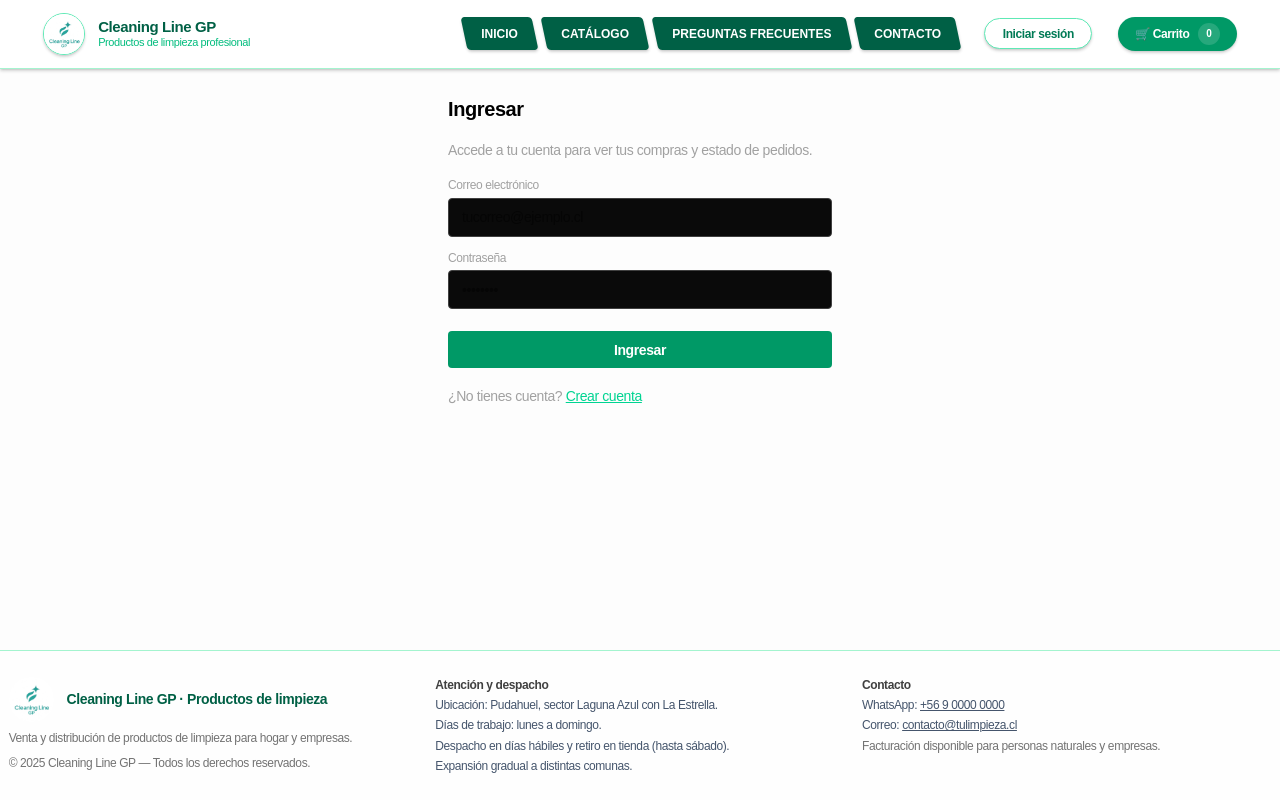
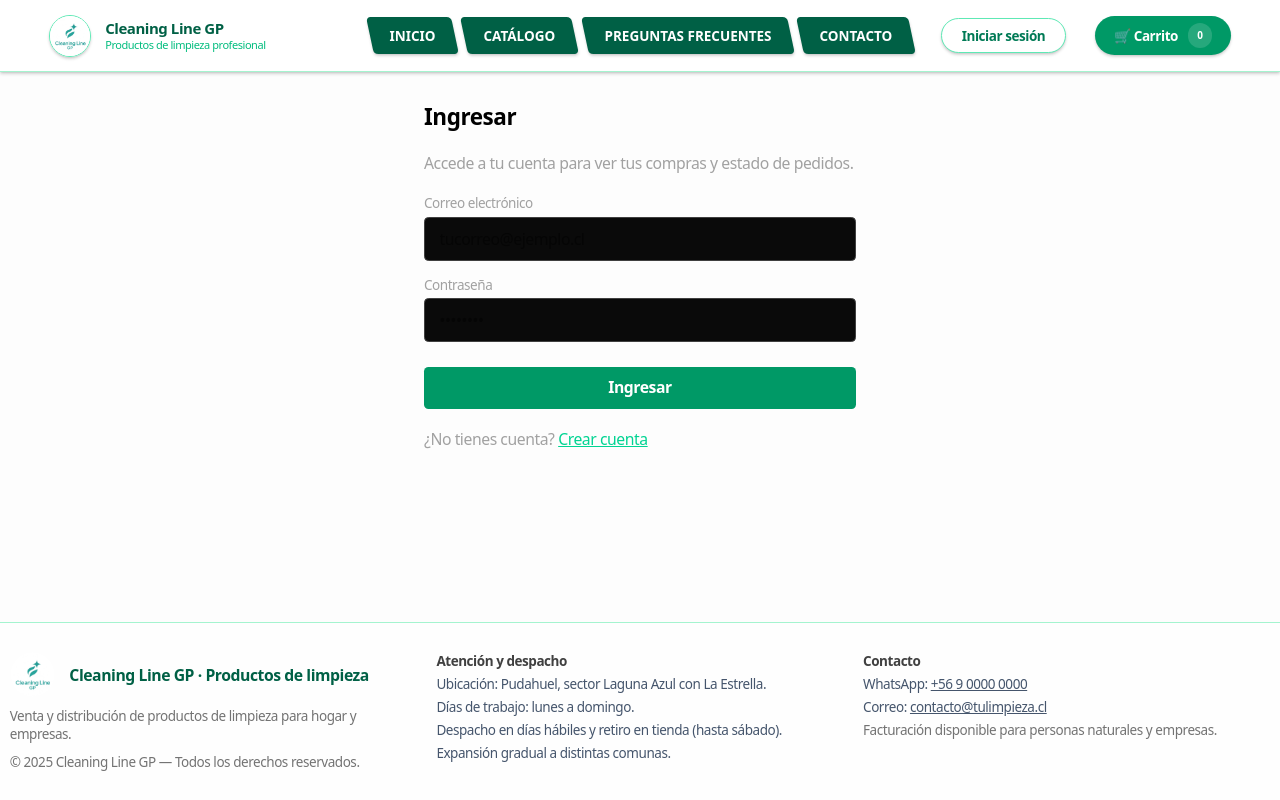
Before and after one commit to glendermen107/Shoping_Ecommerce, a Next.js app in the folder web/: page /auth/login in a window 1280 px wide. Built offline with nearby package versions, Linux system fonts and the light colour scheme.

Commit message:
actuzalizacion vistas

```diff
--- a/web/app/admin/layout.tsx
+++ b/web/app/admin/layout.tsx
@@ -16,27 +16,30 @@ function AdminSidebar() {
   const pathname = usePathname();
 
   return (
-    <aside className="hidden h-screen w-64 flex-col border-r border-sidebar-border bg-sidebar text-sidebar-foreground md:flex">
+    <aside className="hidden h-screen w-72 flex-col border-r border-sidebar-border bg-sidebar text-sidebar-foreground md:flex">
       {/* Header sidebar */}
-      <div className="flex items-center justify-between border-b border-sidebar-border px-5 py-4">
+      <div className="flex items-center justify-between border-b border-sidebar-border px-6 py-5">
         <div>
-          <p className="text-sm font-semibold tracking-tight">Cleaning Admin</p>
-          <p className="text-[11px] text-muted-foreground">
+          <p className="text-base font-semibold tracking-tight">
+            Cleaning Admin
+          </p>
+          <p className="mt-0.5 text-sm text-muted-foreground">
             Panel de control · tweakcn
           </p>
         </div>
       </div>
 
       {/* Nav items */}
-      <nav className="flex-1 space-y-1 px-3 py-4 text-sm">
+      <nav className="flex-1 space-y-1 px-3 py-5 text-base">
         {navItems.map((item) => {
           const active = pathname === item.href;
+
           return (
             <Link
               key={item.href}
               href={item.href}
               className={[
-                "flex items-center justify-between rounded-full px-3 py-2 text-xs font-medium transition-colors",
+                "flex items-center justify-between rounded-full px-4 py-2.5 font-medium transition-colors",
                 active
                   ? "bg-sidebar-primary text-sidebar-primary-foreground"
                   : "text-sidebar-foreground hover:bg-sidebar-accent hover:text-sidebar-accent-foreground",
@@ -49,7 +52,7 @@ function AdminSidebar() {
       </nav>
 
       {/* Footer sidebar */}
-      <div className="border-t border-sidebar-border px-4 py-3 text-[11px] text-muted-foreground">
+      <div className="border-t border-sidebar-border px-5 py-4 text-sm text-muted-foreground">
         Cleaning Line GP · Admin
       </div>
     </aside>
@@ -68,19 +71,19 @@ export default function AdminLayout({
         <AdminSidebar />
 
         {/* Contenido principal */}
-        <main className="flex-1 flex flex-col">
+        <main className="flex flex-1 flex-col">
           {/* Barra superior */}
-          <header className="flex h-14 items-center justify-between border-b border-border bg-background/80 px-4 backdrop-blur md:px-6">
+          <header className="flex h-16 items-center justify-between border-b border-border bg-background/80 px-4 backdrop-blur md:px-6">
             <div>
-              <p className="text-[10px] uppercase tracking-[0.2em] text-muted-foreground">
+              <p className="text-sm uppercase tracking-[0.18em] text-muted-foreground">
                 Panel de administración
               </p>
-              <p className="text-sm font-medium leading-none">
+              <p className="text-3xl font-semibold leading-tight">
                 Dashboard general
               </p>
             </div>
 
-            <div className="flex items-center gap-2 text-xs text-muted-foreground">
+            <div className="flex items-center gap-2 text-base font-medium text-foreground">
               <span>Admin</span>
             </div>
           </header>
--- a/web/app/admin/products/page.tsx
+++ b/web/app/admin/products/page.tsx
@@ -251,89 +251,75 @@ export default function AdminProductsPage() {
           No hay productos que coincidan con el filtro.
         </p>
       ) : (
-        <div className="overflow-x-auto rounded-xl border border-neutral-800">
-          <table className="min-w-full text-left text-sm">
-            <thead className="bg-neutral-950/70 text-xs uppercase text-neutral-400">
+        <div className="overflow-x-auto rounded-3xl border border-border bg-card shadow-sm">
+          <table className="min-w-full text-left text-base">
+            <thead className="bg-secondary/60 text-xs uppercase text-muted-foreground">
               <tr>
-                <th className="px-4 py-3">Nombre</th>
-                <th className="px-4 py-3 hidden sm:table-cell">Slug</th>
-                <th className="px-4 py-3 hidden md:table-cell">Categoría</th>
-                <th className="px-4 py-3">Precio</th>
-                <th className="px-4 py-3 hidden md:table-cell">Stock</th>
-                <th className="px-4 py-3">Estado</th>
-                <th className="px-4 py-3 text-right">Acciones</th>
+                <th className="px-5 py-3">Nombre</th>
+                <th className="px-5 py-3 hidden sm:table-cell">Slug</th>
+                <th className="px-5 py-3 hidden md:table-cell">Categoría</th>
+                <th className="px-5 py-3">Precio</th>
+                <th className="px-5 py-3 hidden md:table-cell">Stock</th>
+                <th className="px-5 py-3">Estado</th>
+                <th className="px-5 py-3 text-right">Acciones</th>
               </tr>
             </thead>
             <tbody>
               {filteredProducts.map((p) => (
                 <tr
                   key={p.id}
-                  className="border-t border-neutral-800/80 text-neutral-100"
+                  className="border-t border-border/70 hover:bg-muted/60"
                 >
-                  <td className="px-4 py-3">
+                  <td className="px-5 py-3">
                     <div className="flex flex-col">
-                      <span className="font-medium">{p.name}</span>
+                      <span className="font-medium text-foreground">
+                        {p.name}
+                      </span>
                       {p.isOnSale && (
-                        <span className="text-xs text-emerald-400">
+                        <span className="text-sm text-emerald-600">
                           En oferta {p.discountPercent ?? 0}% OFF
                         </span>
                       )}
                     </div>
                   </td>
 
-                  <td className="px-4 py-3 hidden sm:table-cell text-xs text-neutral-400">
+                  <td className="px-5 py-3 hidden sm:table-cell text-sm text-muted-foreground">
                     {p.slug}
                   </td>
 
-                  <td className="px-4 py-3 hidden md:table-cell text-xs text-neutral-400">
-                    {p.categoryName ??
-                      (p.categoryKey === "cloro"
-                        ? "Cloro"
-                        : p.categoryKey === "hogar"
-                        ? "Hogar"
-                        : p.categoryKey === "personal"
-                        ? "Cuidado personal"
-                        : "-")}
+                  <td className="px-5 py-3 hidden md:table-cell text-sm text-muted-foreground">
+                    {/* ...categoría */}
                   </td>
 
-                  <td className="px-4 py-3">
+                  <td className="px-5 py-3 font-semibold">
                     ${p.price.toLocaleString("es-CL")}
                   </td>
 
-                  <td className="px-4 py-3 hidden md:table-cell text-sm text-neutral-300">
+                  <td className="px-5 py-3 hidden md:table-cell text-base">
                     {p.stock ?? 0}
                   </td>
 
-                  <td className="px-4 py-3">
+                  <td className="px-5 py-3">
                     <span
-                      className={`inline-flex items-center rounded-full px-2 py-1 text-xs font-semibold ${
+                      className={`inline-flex items-center rounded-full px-3 py-1 text-xs font-semibold ${
                         p.active
-                          ? "bg-emerald-900/40 text-emerald-300"
-                          : "bg-neutral-800 text-neutral-400"
+                          ? "bg-emerald-100 text-emerald-800"
+                          : "bg-neutral-200 text-neutral-800"
                       }`}
                     >
                       {p.active ? "Activo" : "Inactivo"}
                     </span>
                   </td>
 
-                  <td className="px-4 py-3 text-right">
+                  <td className="px-5 py-3 text-right">
                     <div className="flex justify-end gap-2">
-                      <button
-                        onClick={() => openEditForm(p)}
-                        className="rounded-full border border-neutral-700 px-3 py-1 text-xs hover:border-emerald-500 hover:text-emerald-300"
-                      >
+                      <button className="rounded-full border border-border px-4 py-1.5 text-sm hover:border-emerald-500 hover:text-emerald-700">
                         Editar
                       </button>
-                      <button
-                        onClick={() => toggleActive(p.id)}
-                        className="rounded-full border border-neutral-700 px-3 py-1 text-xs hover:border-amber-500 hover:text-amber-300"
-                      >
+                      <button className="rounded-full border border-border px-4 py-1.5 text-sm hover:border-amber-500 hover:text-amber-700">
                         {p.active ? "Desactivar" : "Activar"}
                       </button>
-                      <button
-                        onClick={() => removeProduct(p.id)}
-                        className="rounded-full border border-red-500/70 px-3 py-1 text-xs text-red-300 hover:bg-red-950/40"
-                      >
+                      <button className="rounded-full border border-red-500/70 px-4 py-1.5 text-sm text-red-600 hover:bg-red-50">
                         Eliminar
                       </button>
                     </div>
@@ -343,6 +329,7 @@ export default function AdminProductsPage() {
             </tbody>
           </table>
         </div>
+
       )}
 
       {/* Formulario de crear/editar */}
--- a/web/styles/globals.css
+++ b/web/styles/globals.css
@@ -13,7 +13,7 @@
   --secondary: oklch(0.9540 0.0063 255.4755);
   --secondary-foreground: oklch(0.1344 0 0);
   --muted: oklch(0.9702 0 0);
-  --muted-foreground: oklch(0.4386 0 0);
+  --muted-foreground: oklch(0.25 0 0);
   --accent: oklch(0.9393 0.0288 266.3680);
   --accent-foreground: oklch(0.5445 0.1903 259.4848);
   --destructive: oklch(0.6290 0.1902 23.0704);
@@ -169,6 +169,15 @@
   --tracking-widest: calc(var(--tracking-normal) + 0.1em);
 }
 
-body {
-  letter-spacing: var(--tracking-normal);
+
+@layer base {
+  html {
+    font-size: 18px; /* antes era 16 */
+  }
+
+  body {
+    letter-spacing: var(--tracking-normal);
+    @apply bg-background text-foreground;
+    font-family: system-ui, -apple-system, BlinkMacSystemFont, "Inter", sans-serif;
+  }
 }
--- a/web/tailwind.config.ts
+++ b/web/tailwind.config.ts
@@ -1,12 +1,46 @@
+// web/tailwind.config.ts
+const { fontFamily } = require("tailwindcss/defaultTheme");
+
 /** @type {import('tailwindcss').Config} */
 module.exports = {
   darkMode: false,
   content: [
     "./app/**/*.{js,ts,jsx,tsx}",
     "./components/**/*.{js,ts,jsx,tsx}",
-    "./src/**/*.{js,ts,jsx,tsx}",
   ],
   theme: {
+    extend: {
+      fontFamily: {
+        sans: ["system-ui", ...fontFamily.sans],
+      },
+      fontSize: {
+        xs: ["0.85rem", { lineHeight: "1.4" }],
+        sm: ["0.95rem", { lineHeight: "1.5" }],
+        base: ["1.05rem", { lineHeight: "1.5" }],
+        lg: ["1.25rem", { lineHeight: "1.5" }],
+        xl: ["1.45rem", { lineHeight: "1.3" }],
+      },
+      colors: {
+        // para usar tokens de globals.css al estilo shadcn
+        background: "oklch(var(--background))",
+        foreground: "oklch(var(--foreground))",
+        card: "oklch(var(--card))",
+        "card-foreground": "oklch(var(--card-foreground))",
+        muted: "oklch(var(--muted))",
+        "muted-foreground": "oklch(var(--muted-foreground))",
+        sidebar: "oklch(var(--sidebar))",
+        "sidebar-foreground": "oklch(var(--sidebar-foreground))",
+        "sidebar-border": "oklch(var(--sidebar-border))",
+        "sidebar-primary": "oklch(var(--sidebar-primary))",
+        "sidebar-primary-foreground": "oklch(var(--sidebar-primary-foreground))",
+        "sidebar-accent": "oklch(var(--sidebar-accent))",
+        "sidebar-accent-foreground": "oklch(var(--sidebar-accent-foreground))",
+      },
+      borderRadius: {
+        xl: "1.25rem",
+        "2xl": "1.5rem",
+      },
+    },
   },
   plugins: [],
 };
```
